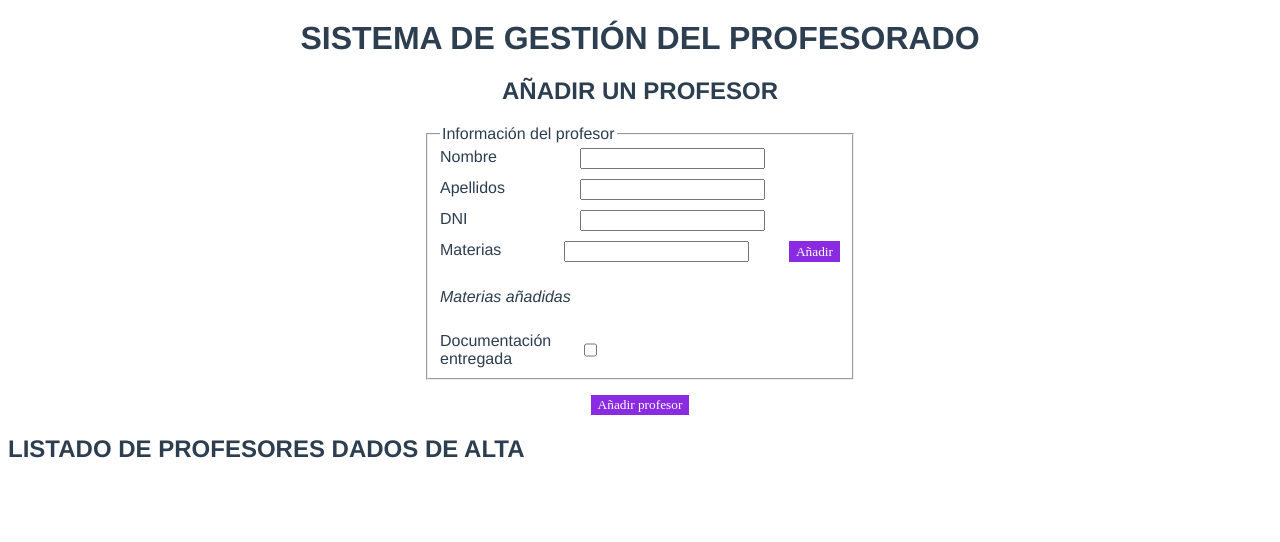
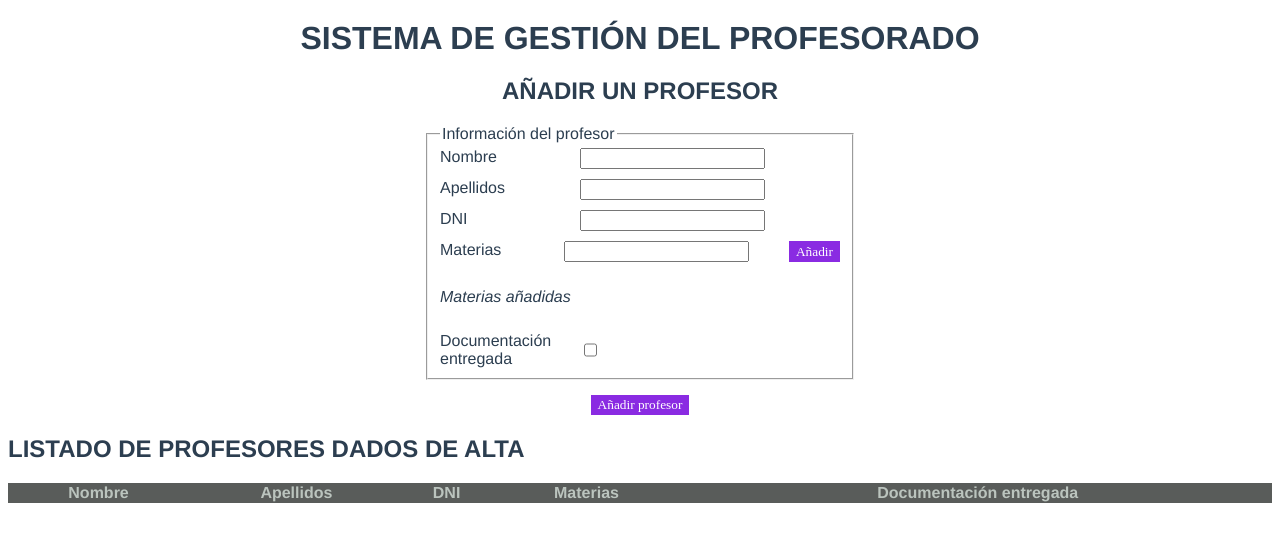
Before and after one commit to LucasKwak/teacher-management, a Vue app: page / in a window 1280 px wide. Shown: the top 542 px of the page. Built offline with nearby package versions, Linux system fonts and the light colour scheme.

Commit message:
[COMP-1]: Final touch of TeacherForm. Add the list for view all the teachers added. Final styling and logic.

```diff
--- a/src/components/TeacherForm.vue
+++ b/src/components/TeacherForm.vue
@@ -36,8 +36,33 @@
         </form>
     </section>
 
-    <section>
+    <section class="teacher-list">
         <h2>LISTADO DE PROFESORES DADOS DE ALTA</h2>
+        <table class="teacher-table">
+            <thead class="teacher-table__header">
+                <tr>
+                    <th>Nombre</th>
+                    <th>Apellidos</th>
+                    <th>DNI</th>
+                    <th>Materias</th>
+                    <th>Documentación entregada</th>
+                    </tr>
+            </thead>
+            <tbody>
+                <tr class="teacher-table__row" v-for="teac in teachers" :key="teac.dni">
+                    <td>{{ teac.name }}</td>
+                    <td>{{ teac.surname }}</td>
+                    <td>{{ teac.dni }}</td>
+                    <td class="teacher-table__subjects">
+                        <ul>
+                            <li v-for="(subj, index) in teac.subjects" :key="index">{{ subj }}</li>
+                        </ul>
+                    </td>
+                    <td v-if="teac.documentation">Entregada</td>
+                    <td v-else>No entregada</td>
+                </tr>
+            </tbody>
+        </table>
     </section>
 </template>
 
@@ -73,12 +98,20 @@
             alert("Escriba una materia primero");
         }else{
             teacher.value.subjects.push(subject.value);
-            subject.value = '';
         }
     }
 
     // FUNCION PARA AÑADIR UN PROFESOR
     function addTeacher() {
+        if(teacher.value.name == ''){
+            alert("Escriba el nombre del profesor primero");
+        }else{
+            if(teacher.value.surname == ''){
+                alert("Escriba los apellidos del profesor primero");
+            }else{
+                if(teacher.value.dni == ''){
+                    alert("Escriba el DNI del profesor primero");
+                }else{
                     teachers.value.push(
                         {
                             name: teacher.value.name,
@@ -94,10 +127,15 @@
                     teacher.value.subjects = [];
                     teacher.value.documentation = false;
                 }
+            }
+        }
+    }
 
 </script>
 
 <style scoped>
+
+    /*-------------------PARA EL FORMULARIO DE AÑADIR UN PROFESOR-------------------*/
     .teacher-section {
         display: flex;
         flex-direction: column;
@@ -158,4 +196,37 @@
         box-sizing: content-box;
     }
 
+    /*-------------------------PARA EL LISTADO DE PROFESORES------------------------*/
+
+    .teacher-table {
+        width: 100%;
+        border-collapse: collapse;
+    }
+
+    .teacher-table__header {
+        color: #BBC4BE;
+        background-color: #595c5a;
+    }
+
+    .teacher-table td {
+        text-align: center;
+    }
+
+    .teacher-table__row {
+        background-color: #BBC4BE;
+    }
+
+    .teacher-table__row:nth-of-type(2n){
+        background-color: hsl(0 0% 0% / 0.05);
+    }
+
+    .teacher-table__subjects{
+        display: block;
+        overflow-y: scroll;
+    }
+
+    .teacher-table__subjects ul {
+        text-align: left;
+        max-height: 100px;
+    }
 </style>
```
Lines whose indentation alone changed are shown as unchanged.
